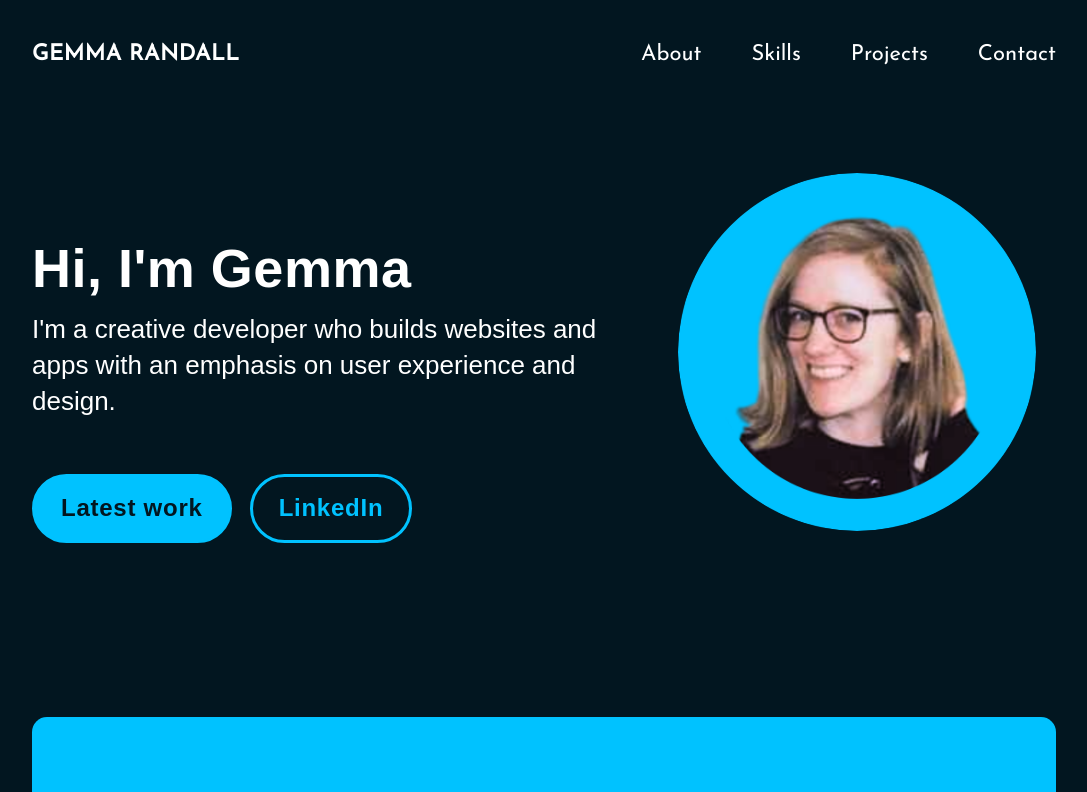
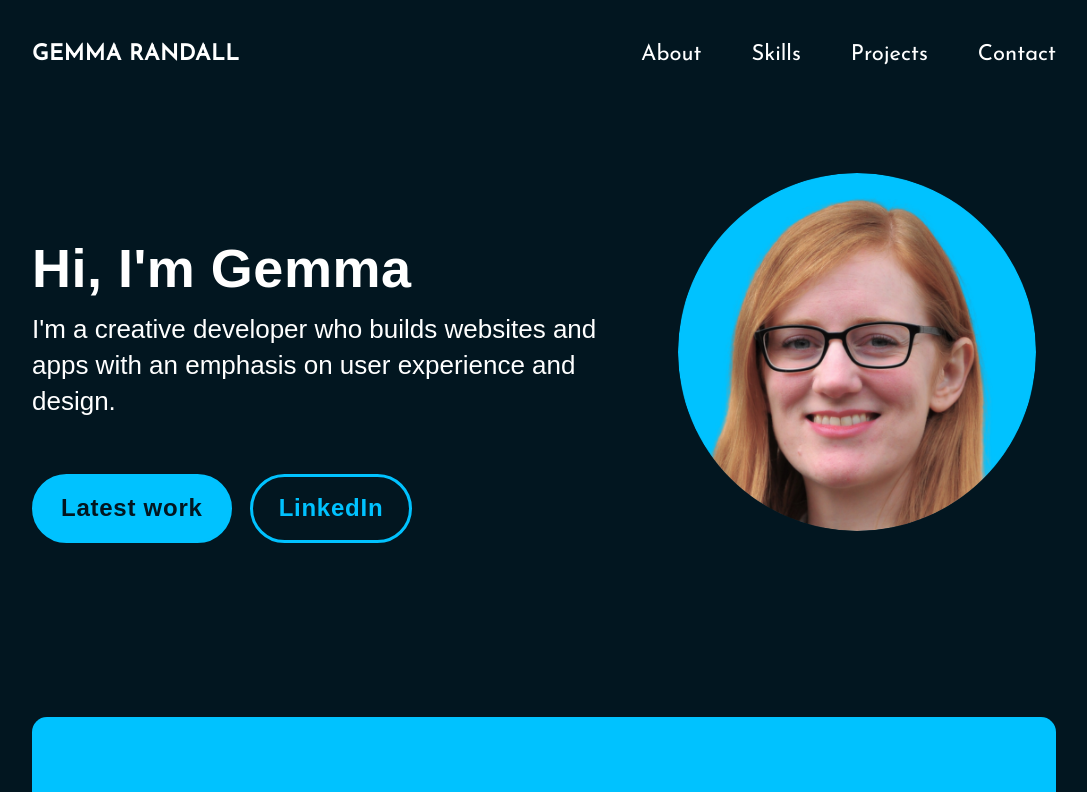
Before and after one commit to GemboJones/my-react-portfolio, a React (Vite) app: page / in a window 1280 px wide. Shown: the top 792 px of the page, without its empty margins (96-1183 px from the left). Built offline with nearby package versions, Linux system fonts and the light colour scheme; a web font is replaced by a local one.

Commit message:
updates hero image

```diff
--- a/src/Components/Hero/Hero.jsx
+++ b/src/Components/Hero/Hero.jsx
@@ -27,7 +27,7 @@ export const Hero = () => {
       </div>
       <img
         className={styles.heroImg}
-        src={getImageUrl("hero/hero-6.png")}
+        src={getImageUrl("hero/hero-image.png")}
         alt="headshot"
       />
     </section>
```
Also changed, not shown: assets/hero/hero-image.png (added).
